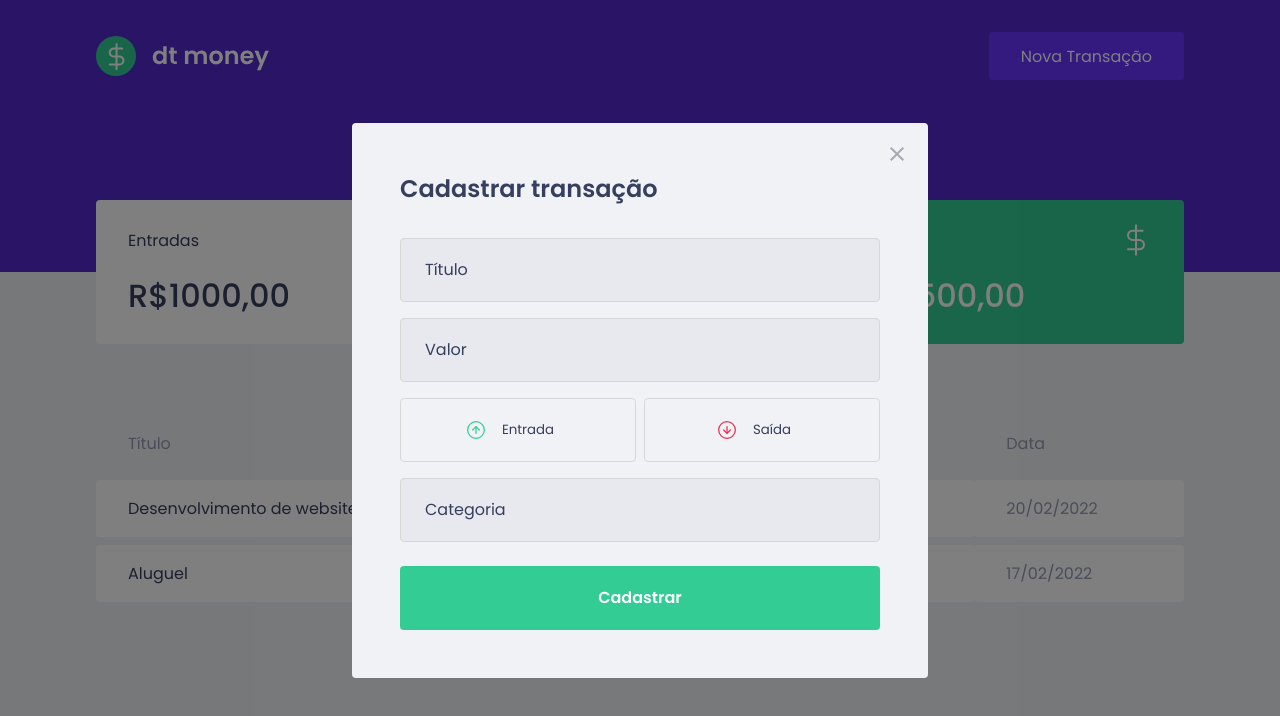
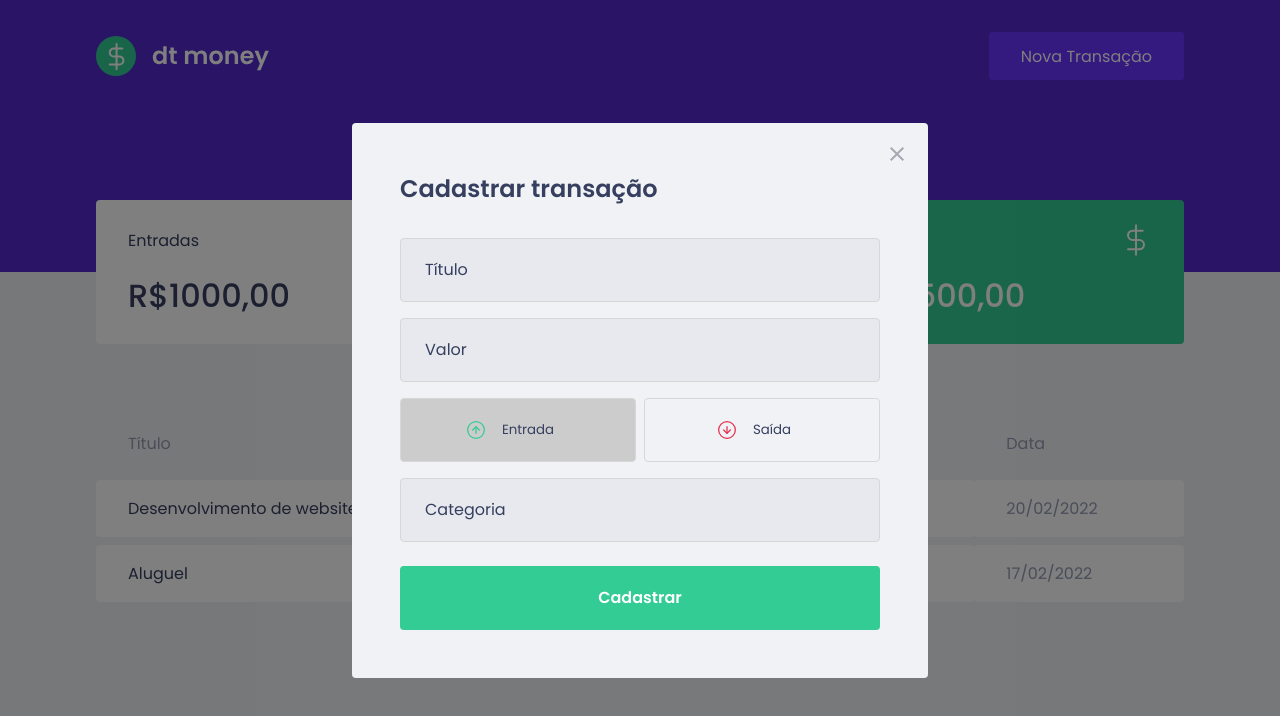
Before and after one commit to fselvino/frontend-dtmoney, a React (Create React App) app: page / in a window 1280 px wide. Both pictures are taken after a click on the button "Nova Transação". Shown: the top 716 px of the page. Built offline with nearby package versions, Linux system fonts and the light colour scheme; no server answers; what miragejs would draw is missing.

Commit message:
Funcionamento dos Botões

```diff
--- a/src/components/NewTransactionModal/index.tsx
+++ b/src/components/NewTransactionModal/index.tsx
@@ -1,8 +1,9 @@
 import Modal from "react-modal";
-import {Container, TransacitonTypeContainer } from './styles'
+import {Container, TransacitonTypeContainer, RadioBox } from './styles'
 import closeImg from '../../assets/close.svg'
 import incomeImg from '../../assets/income.svg'
 import outcomeImg from '../../assets/outcome.svg'
+import { useState } from "react";
 
 
 interface NewTransactionModalProps {
@@ -12,10 +13,10 @@ interface NewTransactionModalProps {
 
 export function NewTransactionModal({isOpen, onRequestClose}:NewTransactionModalProps){
 
+    const [type, setType] = useState('deposit')
+
 return(
-
  <Modal
-
 isOpen={isOpen}
 onRequestClose={onRequestClose}
 overlayClassName="react-modal-overlay"
@@ -34,14 +35,23 @@ className="react-modal-content"
                <input placeholder="Título" />
                <input type="number" placeholder="Valor" />
                <TransacitonTypeContainer>
-                    <button type="button">
+                    <RadioBox
+                     type="button"
+                     onClick={()=>{setType('deposit')}}
+                     isActive={type === 'deposit'}
+                    >
                         <img src={incomeImg} alt="Entrada" />
                         <span>Entrada</span>
-                    </button>
-                    <button type="button">
+                    </RadioBox>
+
+                    <RadioBox
+                    type="button"
+                    onClick={()=>{setType('withdraw')}}
+                    isActive={type === 'withdraw'}
+                    >
                         <img src={outcomeImg} alt="Saída" />
                         <span>Saída</span>
-                    </button>
+                    </RadioBox>
                </TransacitonTypeContainer>
                <input placeholder="Categoria" />
                <button type="submit">
--- a/src/components/NewTransactionModal/styles.ts
+++ b/src/components/NewTransactionModal/styles.ts
@@ -57,12 +57,20 @@ display:grid ;
 grid-template-columns: 1fr 1fr ;
 gap: 0.5rem;
 
-button {
-    height:4rem ;
+
+`
+
+interface RadioBoxProps {
+    isActive:boolean
+}
+
+export const RadioBox = styled.button<RadioBoxProps> `
+
+height:4rem ;
     border: 1px solid #d7d7d7;
     border-radius:0.25rem ;
 
-    background: transparent ;
+    background: ${(props)=> props.isActive ? '#ccc': 'transparent'} ;
 
     display: flex ;
     align-items:center ;
@@ -84,6 +92,4 @@ button {
         margin: 1rem ;
         color: var(--text-title) ;
     }
-
-}
 `
```
